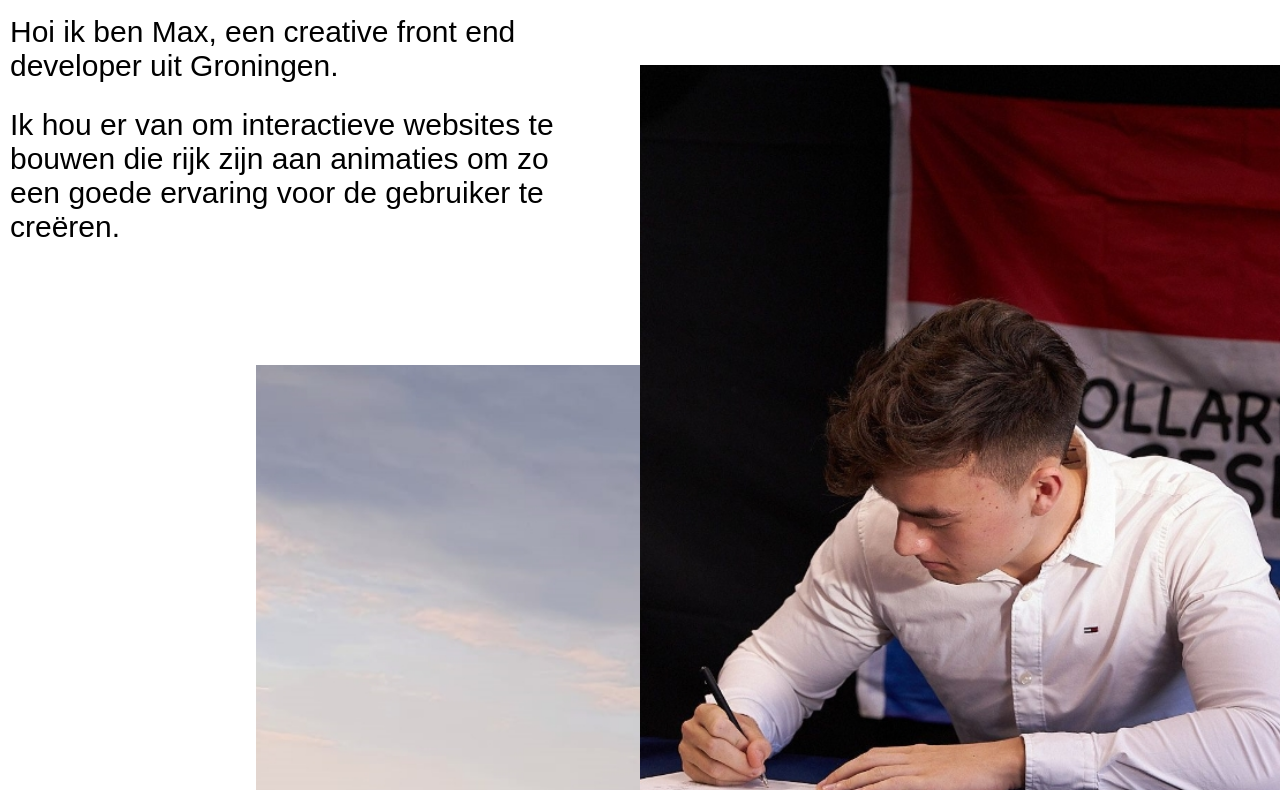
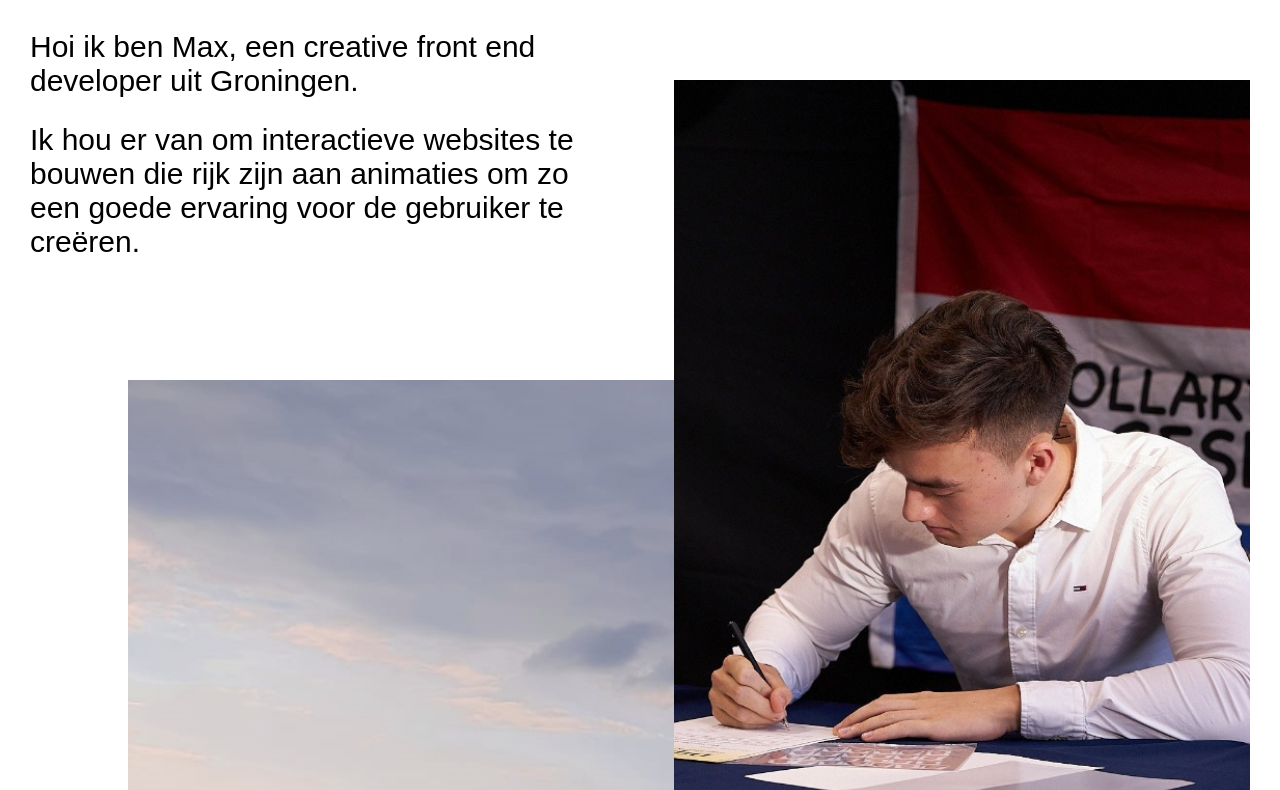
Before and after one commit to MaxvdKogel/portfolio2021, a website built with Vite: page index.html in a window 1280 px wide. Shown: the part 190-980 px from the top of the page. Built offline with nearby package versions, Linux system fonts and the light colour scheme; a web font is replaced by a local one.

Commit message:
added ipad animation

```diff
--- a/main.js
+++ b/main.js
@@ -4,9 +4,20 @@ import gsap from 'gsap';
 let tl = gsap.timeline();
 
 let fontSize = 60;
+let imgMove = document.querySelector(".img1").clientHeight
+let containerPadding = 10;
 
 if(window.screen.width <= 320) {
     fontSize = 50;
+}
+
+if(window.screen.width > 600) {
+    imgMove = imgMove * 1.5;
+    containerPadding = 30;
+}
+
+if(window.screen.width > 900) {
+    fontSize = 75;
 }
 
 window.onload = () => {
@@ -15,7 +26,7 @@ window.onload = () => {
     } })
       .to(".loaderName", {
           fontSize: fontSize,
-          width: window.innerWidth - 20,
+          width: window.innerWidth - containerPadding*2,
           duration: .75,
           ease: "Power2.inOut",
           autoRound: false
@@ -29,18 +40,18 @@ window.onload = () => {
               document.querySelector(".name").classList.remove("invisible");
           }
       }, "-=.75")
-      .from(".jobTitle", {
+      .from(".jobTitle, .introTxt", {
             opacity: 0,
             y: 100,
             duration: .5,
             ease: "power2.out"
       }, "-=.4")
-      .from(".circle", {
+      .from(".circle, .navLink", {
             opacity: 0,
             duration: .5
       }, "-=.5")
-      .from(".img1", {
-            y: document.querySelector(".img1").clientHeight,
+      .from(".img1, .img2", {
+            y: imgMove,
             duration: 1,
             ease: "power2.out"
     }, "-=.75");
--- a/style.css
+++ b/style.css
@@ -139,6 +139,14 @@ img {
 
 @media screen and (min-width: 600px) {
 
+    .container {
+        padding: 0 30px;
+    }
+
+    .loaderName {
+        font-size: 50px;
+    }
+
     .right {
         text-align: left;
         float: none;
@@ -184,15 +192,15 @@ img {
     }
 
     .img1 {
-        right: 0;
-        width: 50vw;
+        right: 30px;
+        width: 45vw;
         margin-top: 100px;
     }
 
     .img2 {
         margin-top: 400px;
         width: 60vw;
-        left: 50%;
+        left: 40%;
         transform: translateX(-50%);
         z-index: -1;
         display: block;
@@ -203,4 +211,12 @@ img {
     .navLink, .introTxt {
         font-size: 30px;
     }
+
+    .loaderName {
+        font-size: 60px;
+    }
+
+    .name {
+        font-size: 75px;
+    }
 }
```
